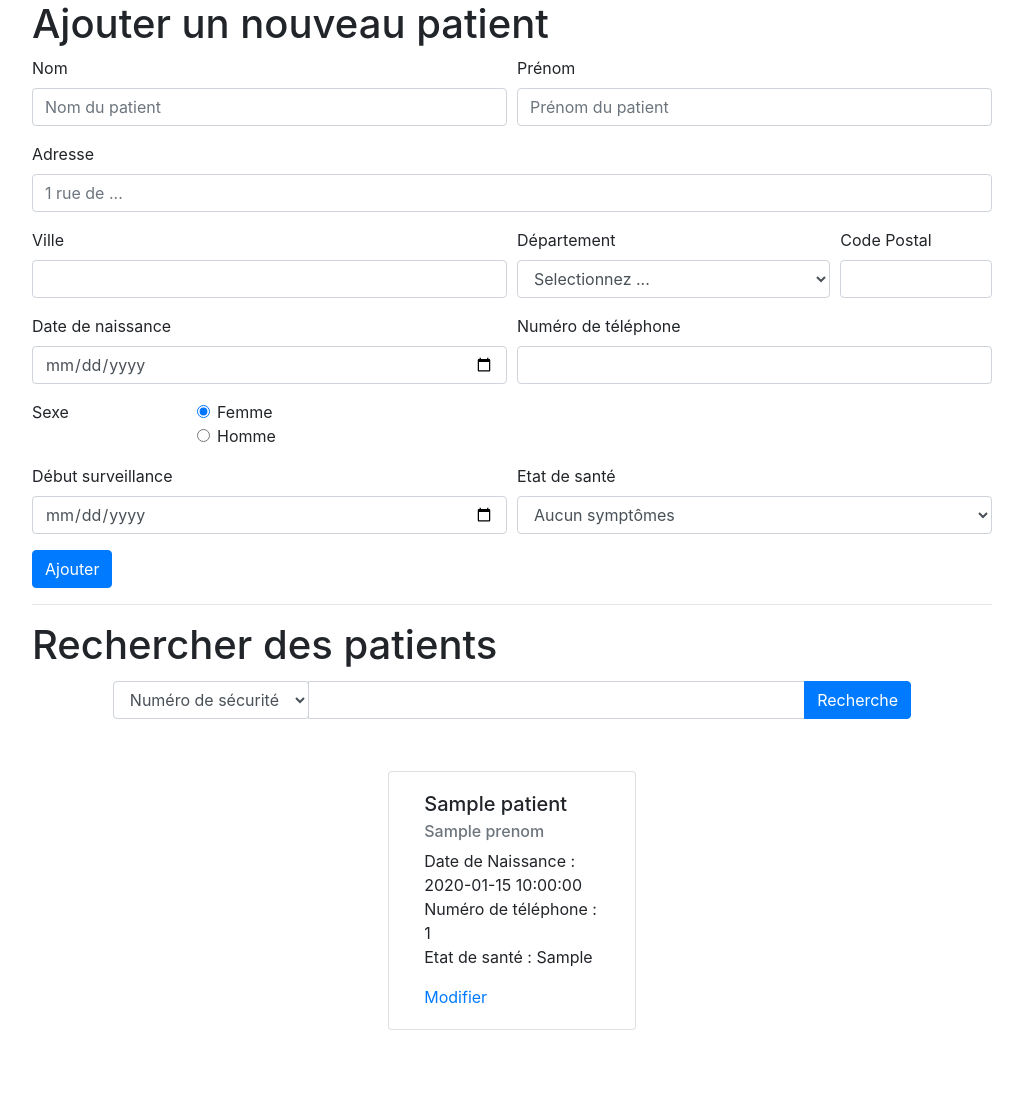
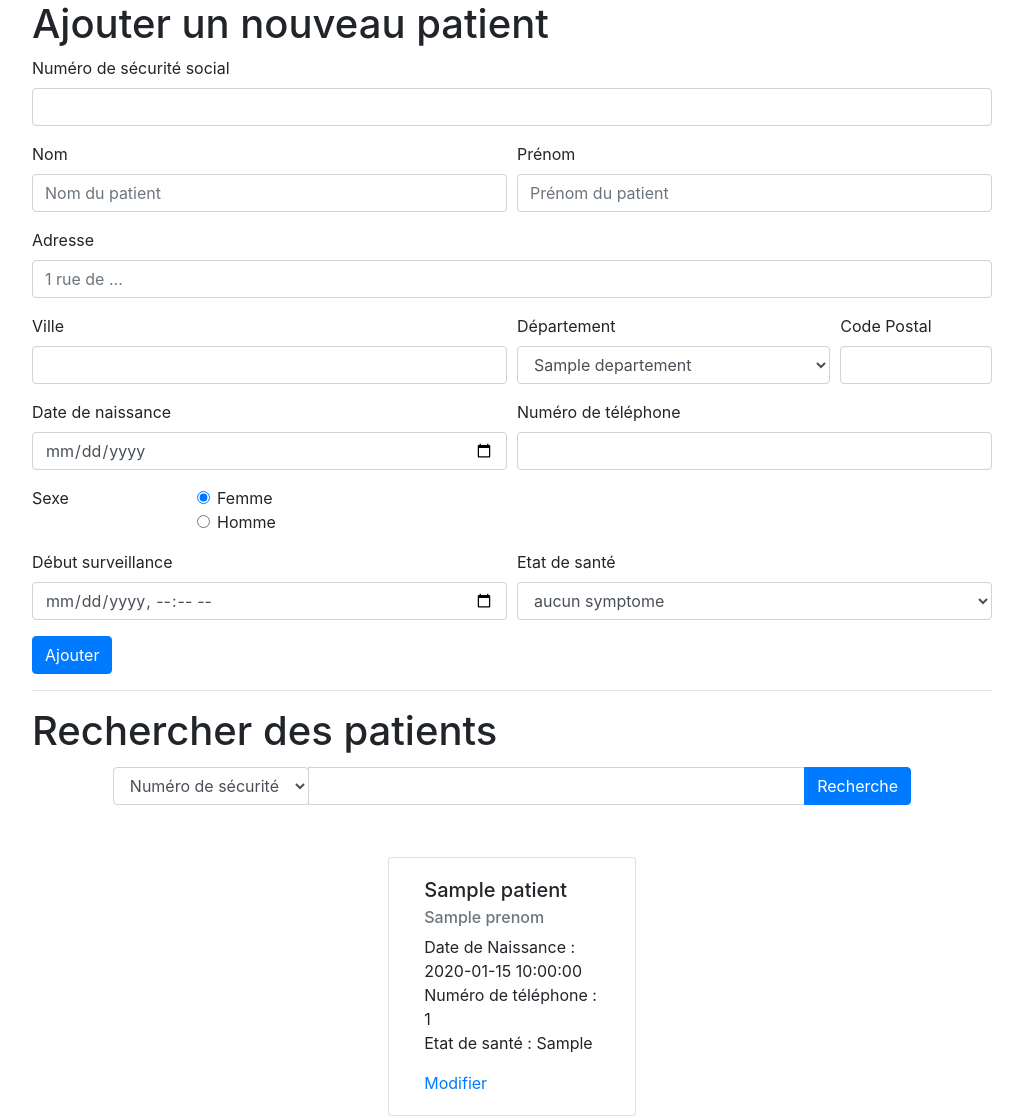
Before and after one commit to VincentC7/L3_CSI_Covid19, a PHP site: template src/views/pages/patient.twig in a window 1280 px wide. Shown: the part 56-1176 px from the top of the page, without its empty margins (128-1151 px from the left). Before the commit the page ends 1086 px from the top, so only its background shows below. Run offline with PHP 8.4, Linux system fonts and the light colour scheme; the template is opened without the code that fills it: most values are stand-ins (such as "Sample title", 1, 10 or a date in 2020); some libraries are stand-ins or nearby versions.

Commit message:
insertion patient

```diff
--- a/public/index.php
+++ b/public/index.php
@@ -28,6 +28,7 @@ $app->post('/Patient/{numsecu}', PatientController::class.":modifierPatient");
 
 //page de gestion des hopitaux
 $app->get('/Hopitaux', HopitalController::class.":home")->setName("hopitaux");
+$app->post('/Hopitaux', HopitalController::class.":update")->setName("updatehopitaux");
 
 //page de gestion d'un département
 $app->get('/Departements', DepartementController::class.":home")->setName("departements");
--- a/src/Controller/HopitalController.php
+++ b/src/Controller/HopitalController.php
@@ -16,4 +16,8 @@ class HopitalController extends Controller {
     public function home(RequestInterface $request, ResponseInterface $response){
         $this->render($response,'pages/hopital.twig',[]);
     }
+
+    public function update(RequestInterface $request, ResponseInterface $response){
+        var_dump($_POST);
+    }
 }
--- a/src/Model/Departement.php
+++ b/src/Model/Departement.php
@@ -7,7 +7,7 @@ use Illuminate\Database\Eloquent\Model;
 
 class Departement extends Model {
 
-    protected $table = "patient";
+    protected $table = "departement";
     protected $primaryKey = "nodep";
     public $timestamps = false;
 
--- a/src/views/pages/hopital.twig
+++ b/src/views/pages/hopital.twig
@@ -1,7 +1,5 @@
 {% extends "layout.twig"%}
 
 {% block content %}
-    <div>
-        Hopital
-    </div>
+
 {% endblock %}
--- a/src/views/pages/patient.twig
+++ b/src/views/pages/patient.twig
@@ -4,46 +4,53 @@
     <div class="w-75 m-auto">
         <h1> Ajouter un nouveau patient </h1>
         <form action="{{ path_for('patient') }}" method="post">
+            <div class="form-group">
+                <label for="input_numsecu">Numéro de sécurité social</label>
+                <input type="text" class="form-control" id="input_numsecu" name="num_secu" pattern="[0-9]{15}" required>
+            </div>
             <div class="form-row">
                 <div class="form-group col-md-6">
                     <label for="Input_name">Nom</label>
-                    <input type="email" class="form-control" id="Input_name" placeholder="Nom du patient" required>
+                    <input type="text" class="form-control" id="Input_name" name="nom" placeholder="Nom du patient" required>
                 </div>
                 <div class="form-group col-md-6">
                     <label for="inputPassword4">Prénom</label>
-                    <input type="password" class="form-control" id="inputPassword4" placeholder="Prénom du patient"
+                    <input type="text" class="form-control" id="inputPassword4" name="prenom" placeholder="Prénom du patient"
                            required>
                 </div>
             </div>
             <div class="form-group">
                 <label for="input_adresse">Adresse</label>
-                <input type="text" class="form-control" id="input_adresse" placeholder="1 rue de ..." required>
+                <input type="text" class="form-control" id="input_adresse" name="rue" placeholder="1 rue de ..." required>
             </div>
             <div class="form-row">
                 <div class="form-group col-md-6">
                     <label for="inputVille">Ville</label>
-                    <input type="text" class="form-control" id="inputVille">
+                    <input type="text" class="form-control" name="ville" id="inputVille">
                 </div>
                 <div class="form-group col-md-4">
                     <label for="input_departement">Département</label>
-                    <select id="input_departement" class="form-control" required>
+                    <select id="input_departement" class="form-control" name="departement" required>
                         <option selected>Selectionnez ...</option>
+                        {% for dep in departements %}
+                            <option selected="selected" value="{{dep.nodep}}">{{ dep.nomdep}}</option>
+                        {% endfor %}
                     </select>
                 </div>
                 <div class="form-group col-md-2">
                     <label for="input_codePost">Code Postal</label>
-                    <input type="text" class="form-control" id="input_codePost" required>
+                    <input type="text" class="form-control" id="input_codePost" name="codePost" required>
                 </div>
             </div>
             <div class="form-row">
                 <div class="form-group col-md-6">
                     <label for="date_naiss">Date de naissance</label>
-                    <input type="date" class="form-control" id="date_naiss" required>
+                    <input type="date" class="form-control" id="date_naiss" name="date_naiss" required>
                 </div>
 
                 <div class="form-group col-md-6">
                     <label for="tel">Numéro de téléphone</label>
-                    <input type="tel" pattern="[0-9]{10}" class="form-control" id="tel" required>
+                    <input type="tel" pattern="[0-9]{10}" class="form-control" id="tel" name="tel" required>
                 </div>
             </div>
             <fieldset class="form-group">
@@ -51,15 +58,15 @@
                     <legend class="col-form-label col-sm-2 pt-0">Sexe</legend>
                     <div class="col-sm-10">
                         <div class="form-check">
-                            <input class="form-check-input" type="radio" name="gridRadios" id="gridRadios1"
-                                   value="option1" checked>
+                            <input class="form-check-input" type="radio" name="sexe" id="gridRadios1"
+                                   value="F" checked>
                             <label class="form-check-label" for="gridRadios1">
                                 Femme
                             </label>
                         </div>
                         <div class="form-check">
-                            <input class="form-check-input" type="radio" name="gridRadios" id="gridRadios2"
-                                   value="option2">
+                            <input class="form-check-input" type="radio" name="sexe" id="gridRadios2"
+                                   value="M">
                             <label class="form-check-label" for="gridRadios2">
                                 Homme
                             </label>
@@ -70,24 +77,24 @@
             <div class="form-row">
                 <div class="form-group col-md-6">
                     <label for="date_surveillance">Début surveillance</label>
-                    <input type="date" class="form-control" id="date_surveillance" required>
+                    <input type="datetime-local" class="form-control" id="date_surveillance" name="dateSurveillance" required>
                 </div>
 
                 <div class="form-group col-md-6">
-                    <label for="tel">Etat de santé</label>
-                    <select id="input_departement" class="form-control" required>
-                        <option selected>Aucun symptômes</option>
-                        <option>Fièvre</option>
-                        <option>Fièvre et problemes respiratoires</option>
-                        <option>Inconscient</option>
-                        <option>Décédé</option>
+                    <label for="Etat_sante">Etat de santé</label>
+                    <select id="Etat_sante" class="form-control" name="Etat_sante" required>
+                        <option selected>aucun symptome</option>
+                        <option>fièvre</option>
+                        <option>fièvre et pb respiratoires</option>
+                        <option>inconscient</option>
+                        <option>décédé</option>
                     </select>
                 </div>
             </div>
-            <button type="submit" class="btn btn-primary">Ajouter</button>
+            <input type="submit" class="btn btn-primary" value="Ajouter">
         </form>
 
-        <HR size="1">
+        <HR>
 
         <h1> Rechercher des patients </h1>
         <div class="form-row pb-5 pt-1">
@@ -96,7 +103,7 @@
                     <div class="input-group-prepend">
                         <select id="oCategorie" name="oCategorie" class="form-control">
                             <option selected="selected" value="0">Numéro de sécurité</option>
-                            <option value="1">...</option>
+
                         </select>
                     </div>
                     <input id="oSaisie" name="oSaisie" type="text" class="form-control" aria-label="Saisie de mots clés"
```
Also changed, not shown: src/Controller/PatientController.php (+23 -1 lines).
